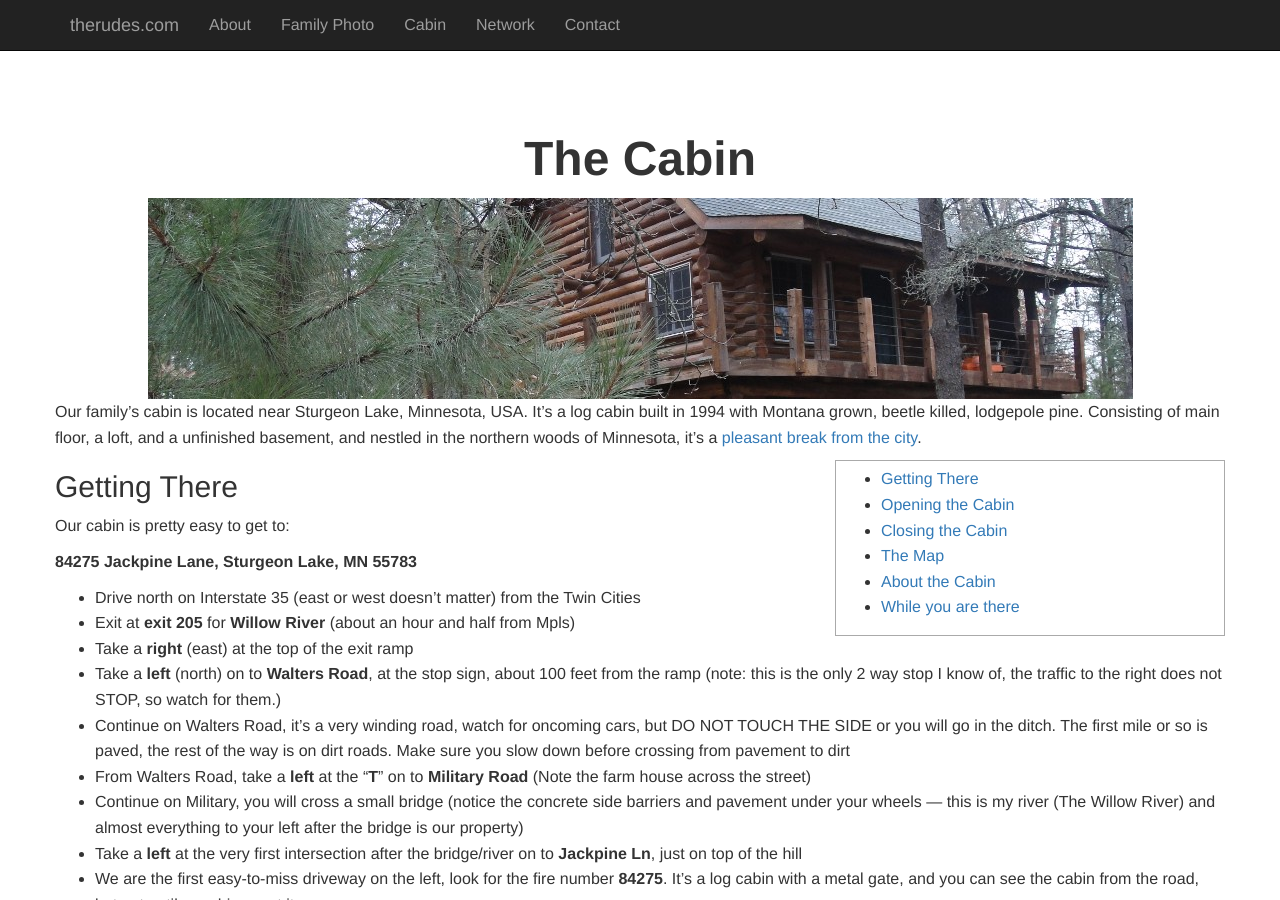
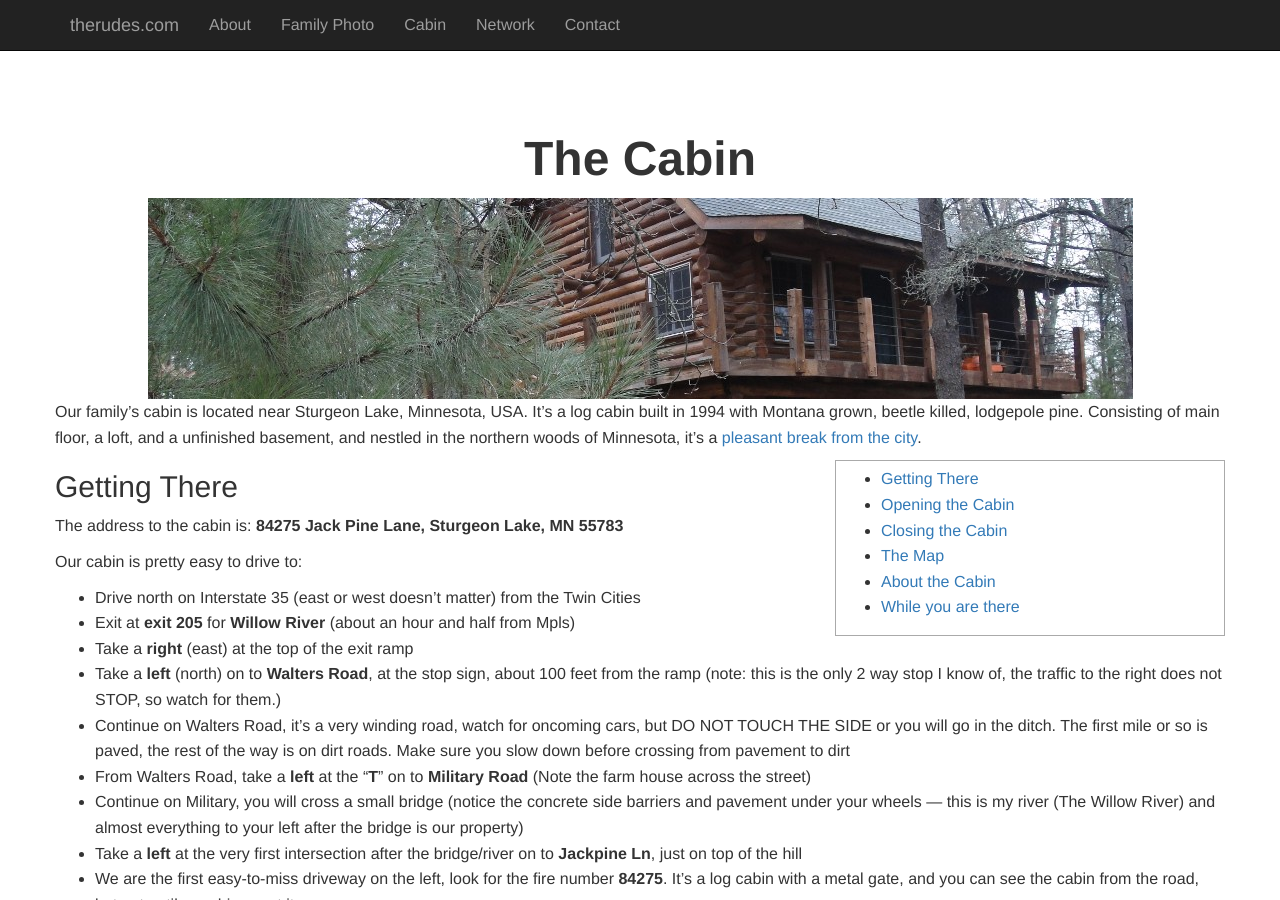
Before and after one commit to mattrude/therudes.com, a Jekyll site: the page built from cabin.html, in a window 1280 px wide and 900 px high. Built offline with Jekyll 4.4.1, drawn with Linux system fonts in a browser that asks for light colours; nearby versions of some CDN libraries.

Commit message:
Update cabin.html

```diff
--- a/_includes/cabin.html
+++ b/_includes/cabin.html
@@ -22,8 +22,8 @@
         </div>
         <div class="offsetanchor" id="getting-there">
           <h2>Getting There</h2>
-          <p>Our cabin is pretty easy to get to:</p>
-          <p><b>84275 Jackpine Lane, Sturgeon Lake, MN 55783</b></p>
+          <p>The address to the cabin is: <b>84275 Jack Pine Lane, Sturgeon Lake, MN 55783</b></p>
+          <p>Our cabin is pretty easy to drive to:</p>
           <ul>
             <li>Drive north on Interstate 35 (east or west doesn&#8217;t matter) from the Twin Cities</li>
             <li>Exit at <strong>exit 205</strong> for<strong> Willow River</strong> (about an hour and half from Mpls)</li>
```
